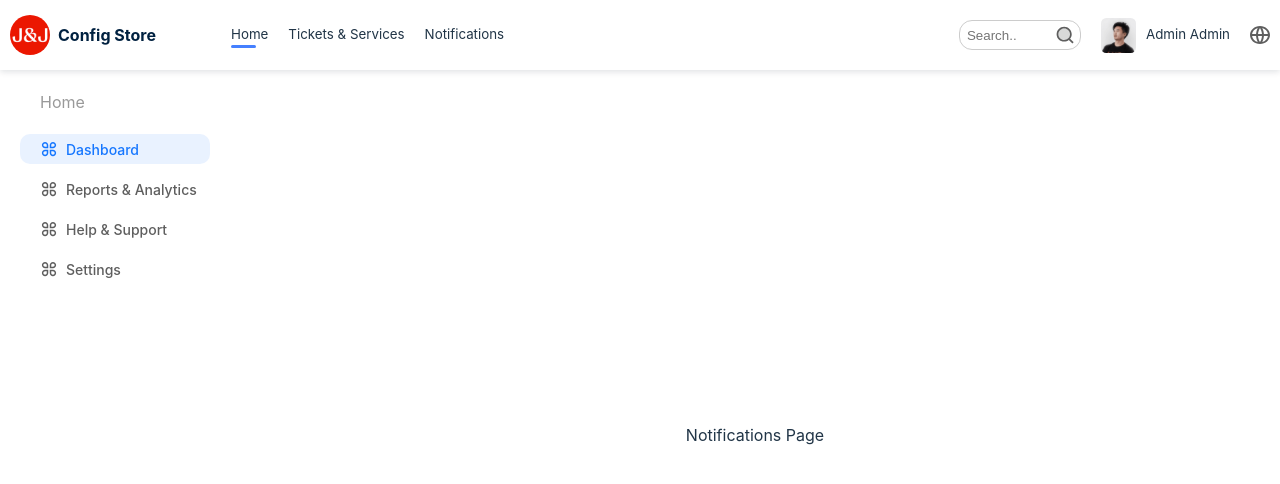
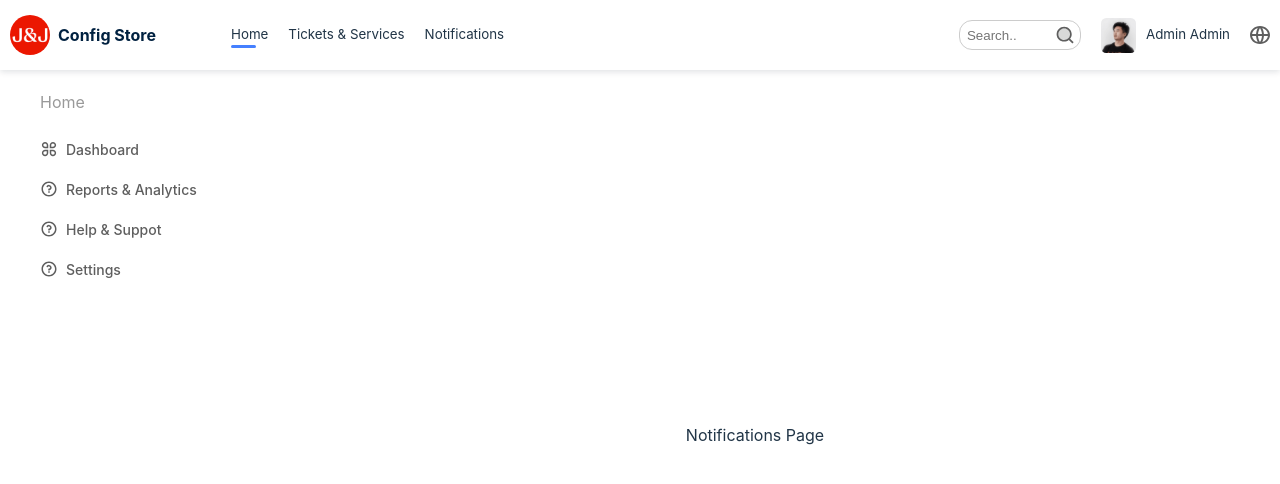
Before and after one commit to Sayanhalder28/workspace, a React (Vite) app: page /notifications in a window 1280 px wide. Shown: the top 484 px of the page. Built offline with nearby package versions, Linux system fonts and the light colour scheme.

Commit message:
side bar correction

```diff
--- a/src/App.tsx
+++ b/src/App.tsx
@@ -11,13 +11,15 @@ function App() {
         <Routes>
           <Route path="/" element={<LayOut />}>
             <Route index element={<HomePage />} />
-            <Route path="/home" element={<HomePage />} />
             <Route
               path="/tickets_&_services"
               element={<TicketsServicesPage />}
             />
             <Route path="/notifications" element={<NotificationsPage />} />
-            <Route path="*" element={<p style={{textAlign:'center'}}>Path Not Found</p>} />
+            <Route
+              path="*"
+              element={<p style={{ textAlign: "center" }}>Path Not Found</p>}
+            />
           </Route>
         </Routes>
       </BrowserRouter>
--- /dev/null
+++ b/src/assets/HelpIcon.tsx
@@ -0,0 +1,48 @@
+interface Props {
+  color?: string;
+  height?: string;
+}
+
+function HelpIcon({ color, height }: Props) {
+  return (
+    <svg
+      width={height}
+      height={height}
+      viewBox="0 0 18 18"
+      fill="none"
+      xmlns="http://www.w3.org/2000/svg"
+      xmlnsXlink="http://www.w3.org/1999/xlink"
+    >
+      <desc>Created with Pixso.</desc>
+      <defs />
+      <g style={{ mixBlendMode: "normal" }}>
+        {/* <g style={{ mixBlendMode: "normal" }} />
+        <g style={{ mixBlendMode: "normal" }}>
+          <path
+            id="形状"
+            d="M9 16.5C4.85775 16.5 1.5 13.1423 1.5 9C1.5 4.85775 4.85775 1.5 9 1.5C13.1423 1.5 16.5 4.85775 16.5 9C16.5 13.1423 13.1423 16.5 9 16.5ZM11.5925 7.12235C11.7803 8.40984 10.9972 9.64078 9.75143 10.0163L9.75143 10.5L8.25143 10.5L8.25143 9.375C8.25143 8.96078 8.58721 8.625 9.00143 8.625C9.59404 8.62496 10.085 8.16521 10.1239 7.57388C10.1628 6.98254 9.73636 6.46242 9.14886 6.38471C8.56136 6.30701 8.01433 6.69838 7.89817 7.2795L6.42667 6.98475C6.67258 5.75783 7.75011 4.87491 9.00143 4.875C10.3025 4.87894 11.4047 5.83486 11.5925 7.12235ZM8.25 11.25L8.25 12.75L9.75 12.75L9.75 11.25L8.25 11.25Z"
+            clipRule="evenodd"
+            fill="#D8D9D8"
+            fillOpacity="1.000000"
+            fillRule="evenodd"
+          />
+        </g> */}
+        <g style={{ mixBlendMode: "normal" }}>
+          <g style={{ mixBlendMode: "normal" }} />
+          <g style={{ mixBlendMode: "normal" }}>
+            <path
+              id="形状"
+              d="M1.5 9C1.5 13.1423 4.85775 16.5 9 16.5C13.1423 16.5 16.5 13.1423 16.5 9C16.5 4.85775 13.1423 1.5 9 1.5C4.85775 1.5 1.5 4.85775 1.5 9ZM15 9C15 12.3137 12.3137 15 9 15C5.68629 15 3 12.3137 3 9C3 5.68629 5.68629 3 9 3C12.3137 3 15 5.68629 15 9ZM9.75177 10.4995L9.75177 10.0157C10.9845 9.64828 11.7695 8.44193 11.6062 7.16602C11.4429 5.89011 10.3794 4.92035 9.09386 4.87522C7.80833 4.8301 6.67938 5.72289 6.42702 6.98421L7.89852 7.27896C8.01467 6.69784 8.56171 6.30647 9.14921 6.38417C9.73671 6.46188 10.1632 6.982 10.1243 7.57333C10.0854 8.16467 9.59438 8.62442 9.00177 8.62446C8.58755 8.62446 8.25177 8.96024 8.25177 9.37446L8.25177 10.4995L9.75177 10.4995ZM9.75 11.25L9.75 12.75L8.25 12.75L8.25 11.25L9.75 11.25Z"
+              clipRule="evenodd"
+              fill={color}
+              fillOpacity="1.000000"
+              fillRule="evenodd"
+            />
+          </g>
+        </g>
+      </g>
+    </svg>
+  );
+}
+
+export default HelpIcon;
--- /dev/null
+++ b/src/components/layout/DrawerItem/index.tsx
@@ -0,0 +1,50 @@
+import { useNavigate } from "react-router-dom";
+import styles from "./styles.module.css";
+import React, { ReactNode } from "react";
+
+interface Props {
+  hrf: string;
+  itemFocus?: string;
+  setItemFocus?: Function;
+  drawerFocus?: string;
+  setDrawerFocus?: Function;
+  children?: ReactNode;
+}
+
+function DrawerItem({
+  hrf,
+  itemFocus,
+  setItemFocus,
+  drawerFocus,
+  setDrawerFocus,
+  children,
+}: Props) {
+  const Navigate = useNavigate();
+
+  const focusBox: React.CSSProperties =
+    itemFocus == hrf
+      ? {
+          color: "#1677FF",
+        }
+      : {};
+
+  return (
+    <div
+      className={styles.container}
+      onClick={() => {
+        if (drawerFocus && setDrawerFocus) {
+          setDrawerFocus(drawerFocus);
+        }
+        if (setItemFocus) {
+          setItemFocus(hrf);
+        }
+        Navigate(hrf);
+      }}
+      style={focusBox}
+    >
+      {children ? children : "Item Name"}
+    </div>
+  );
+}
+
+export default DrawerItem;
--- /dev/null
+++ b/src/components/layout/DrawerItem/styles.module.css
@@ -0,0 +1,3 @@
+.container {
+  font-size: small;
+}
--- a/src/components/layout/MenuDrawer/index.tsx
+++ b/src/components/layout/MenuDrawer/index.tsx
@@ -2,15 +2,23 @@ import Styles from "./styles.module.css";
 import React, { cloneElement, isValidElement, useState } from "react";
 
 interface Props {
-  name?: string;
+  name: string;
   icon?: React.ReactNode;
-  focus?: string;
-  setFocus?: Function;
-  children?: React.ReactNode;
+  drawerFocus?: string;
+  setDrawerFocus?: Function;
+  children: React.ReactNode;
 }
 
-function MenuDrawer({ children, name, icon, focus, setFocus }: Props) {
+function MenuDrawer({
+  name,
+  icon,
+  drawerFocus,
+  setDrawerFocus,
+  children,
+}: Props) {
   const [open, setOpen] = useState(false);
+
+  console.log(children);
 
   var openList: React.CSSProperties = open
     ? {
@@ -20,7 +28,7 @@ function MenuDrawer({ children, name, icon, focus, setFocus }: Props) {
     : {};
 
   var focusedBox: React.CSSProperties =
-    focus == name
+    drawerFocus == name
       ? {
           backgroundColor: "#E9F2FF",
           color: "#1677FF",
@@ -29,18 +37,21 @@ function MenuDrawer({ children, name, icon, focus, setFocus }: Props) {
 
   const renderChildren = () => {
     return React.Children.map(children, (child) => {
-      return isValidElement<{ focus?: string; setFocus?: Function }>(child)
+      return isValidElement<{
+        drawerFocus?: string;
+        setDrawerFocus?: Function;
+      }>(child)
         ? cloneElement(child, {
-            focus: name,
-            setFocus: setFocus,
+            drawerFocus: name,
+            setDrawerFocus: setDrawerFocus,
           })
-        : null;
+        : child;
     });
   };
 
   const Icon = isValidElement<{ color: string; height: string }>(icon)
     ? cloneElement(icon, {
-        color: focus == name ? "#1677FF" : "#5e5e5e",
+        color: drawerFocus == name ? "#1677FF" : "#5e5e5e",
         height: "18px",
       })
     : null;
--- a/src/components/layout/MenuItem/index.tsx
+++ b/src/components/layout/MenuItem/index.tsx
@@ -1,32 +1,56 @@
-import { useNavigate, useLocation } from "react-router-dom";
-import styles from "./styles.module.css";
-import { ReactNode, useRef } from "react";
+import { useNavigate } from "react-router-dom";
+import Styles from "./styles.module.css";
+import React, { cloneElement, isValidElement } from "react";
 
 interface Props {
   hrf: string;
-  focus?: string;
-  setFocus?: Function;
-  children?: ReactNode;
+  name: string;
+  icon?: React.ReactNode;
+  itemFocus?: string;
+  setItemFocus?: Function;
+  setDrawerfocus: Function;
 }
 
-function MenuItem({ hrf, focus, setFocus, children }: Props) {
+function MenuItem({
+  hrf,
+  name,
+  icon,
+  itemFocus,
+  setItemFocus,
+  setDrawerfocus,
+}: Props) {
   const Navigate = useNavigate();
-  const containerRef = useRef<HTMLDivElement>(null);
-  const location = useLocation();
 
+  const focusedBox: React.CSSProperties =
+    hrf == itemFocus
+      ? {
+          backgroundColor: "#E9F2FF",
+          color: "#1677FF",
+        }
+      : {};
+
+  const Icon = isValidElement<{ color: string; height: string }>(icon)
+    ? cloneElement(icon, {
+        color: itemFocus == hrf ? "#1677FF" : "#5e5e5e",
+        height: "18px",
+      })
+    : null;
 
   return (
-    <div
-      ref={containerRef}
-      className={styles.container}
-      onClick={() => {
-        if (focus && setFocus) {
-          setFocus(focus);
+    <div className={Styles.container}>
+      <div
+        className={Styles.drawer_title}
+        style={focusedBox}
+        onClick={() => {
           Navigate(hrf);
-        } else Navigate(hrf);
-      }}
-    >
-      {children ? children : "Item Name"}
+          setItemFocus ? setItemFocus(hrf) : null;
+          setDrawerfocus("");
+        }}
+      >
+        {Icon}
+
+        <span>{name}</span>
+      </div>
     </div>
   );
 }
--- a/src/components/layout/MenuItem/styles.module.css
+++ b/src/components/layout/MenuItem/styles.module.css
@@ -1,3 +1,25 @@
 .container {
-  font-size: small;
+  height: 30px;
+  position: relative;
+  color: #5e5e5e;
+  overflow: hidden;
+  cursor: pointer;
 }
+
+.drawer_title {
+  height: 100%;
+  width: 100%;
+  font-size: 14px;
+  font-weight: 550;
+  text-wrap: nowrap;
+  display: flex;
+  align-items: center;
+  gap: 8px;
+  border-radius: 10px;
+  padding-left: 20px;
+  transition: all linear 0.1s;
+}
+
+.drawer_title:hover {
+  background-color: #e9f2ff;
+}
--- a/src/layout/SideBar/index.tsx
+++ b/src/layout/SideBar/index.tsx
@@ -1,15 +1,16 @@
 import styles from "./styles.module.css";
-import MenuItem from "../../components/layout/MenuItem";
+import DrawerItem from "../../components/layout/DrawerItem";
 import MenuDrawer from "../../components/layout/MenuDrawer";
 import AppIcon from "../../assets/AppIcon.tsx";
-import { useEffect, useState } from "react";
+import HelpIcon from "../../assets/HelpIcon.tsx";
+import { useState } from "react";
+import MenuItem from "../../components/layout/MenuItem/index.tsx";
 
 function SideBar() {
-  const [focus, setFocus] = useState("Dashboard");
-
-  useEffect(() => {
-    console.log(focus);
-  }, [focus]);
+  const [drawerfocus, setDrawerfocus] = useState(
+    window.location.pathname == "/" ? "Dashboard" : ""
+  );
+  const [itemFocus, SetItemFocus] = useState(window.location.pathname);
 
   return (
     <nav className={styles.container}>
@@ -18,45 +19,58 @@ function SideBar() {
         <MenuDrawer
           name="Dashboard"
           icon={<AppIcon />}
-          setFocus={setFocus}
-          focus={focus}
+          setDrawerFocus={setDrawerfocus}
+          drawerFocus={drawerfocus}
         >
-          <MenuItem hrf="/home">Overview</MenuItem>
-          <MenuItem hrf="/deployments">Deployments</MenuItem>
-          <MenuItem hrf="/warnings">Warnings</MenuItem>
-          <MenuItem hrf="/audit_&_logs">Audit & Logs</MenuItem>
+          <DrawerItem hrf="/" itemFocus={itemFocus} setItemFocus={SetItemFocus}>
+            Overview
+          </DrawerItem>
+          <DrawerItem
+            hrf="/deployments"
+            itemFocus={itemFocus}
+            setItemFocus={SetItemFocus}
+          >
+            Deployments
+          </DrawerItem>
+          <DrawerItem
+            hrf="/warnings"
+            itemFocus={itemFocus}
+            setItemFocus={SetItemFocus}
+          >
+            Warnings
+          </DrawerItem>
+          <DrawerItem
+            hrf="/audit_&_logs"
+            itemFocus={itemFocus}
+            setItemFocus={SetItemFocus}
+          >
+            Audit & Logs
+          </DrawerItem>
         </MenuDrawer>
-        <MenuDrawer
-          name="Reports  &  Analytics"
-          icon={<AppIcon />}
-          setFocus={setFocus}
-          focus={focus}
-        >
-          <MenuItem hrf="">example 1</MenuItem>
-          <MenuItem hrf="">example 1</MenuItem>
-          <MenuItem hrf="">example 1</MenuItem>
-        </MenuDrawer>
-        <MenuDrawer
-          name="Help & Support"
-          icon={<AppIcon />}
-          setFocus={setFocus}
-          focus={focus}
-        >
-          <MenuItem hrf="">example 1</MenuItem>
-          <MenuItem hrf="">example 1</MenuItem>
-          <MenuItem hrf="">example 1</MenuItem>
-        </MenuDrawer>
-
-        <MenuDrawer
+        <MenuItem
+          hrf="/reports_&_analytics"
+          name="Reports & Analytics"
+          icon={<HelpIcon />}
+          itemFocus={itemFocus}
+          setItemFocus={SetItemFocus}
+          setDrawerfocus={setDrawerfocus}
+        />
+        <MenuItem
+          hrf="/help_&_support"
+          name="Help & Suppot"
+          icon={<HelpIcon />}
+          itemFocus={itemFocus}
+          setItemFocus={SetItemFocus}
+          setDrawerfocus={setDrawerfocus}
+        />
+        <MenuItem
+          hrf="/settings"
           name="Settings"
-          icon={<AppIcon />}
-          setFocus={setFocus}
-          focus={focus}
-        >
-          <MenuItem hrf="">example 1</MenuItem>
-          <MenuItem hrf="">example 1</MenuItem>
-          <MenuItem hrf="">example 1</MenuItem>
-        </MenuDrawer>
+          icon={<HelpIcon />}
+          itemFocus={itemFocus}
+          setItemFocus={SetItemFocus}
+          setDrawerfocus={setDrawerfocus}
+        />
       </div>
     </nav>
   );
```
Also changed, not shown: src/assets/HelpIcon.svg (deleted).
